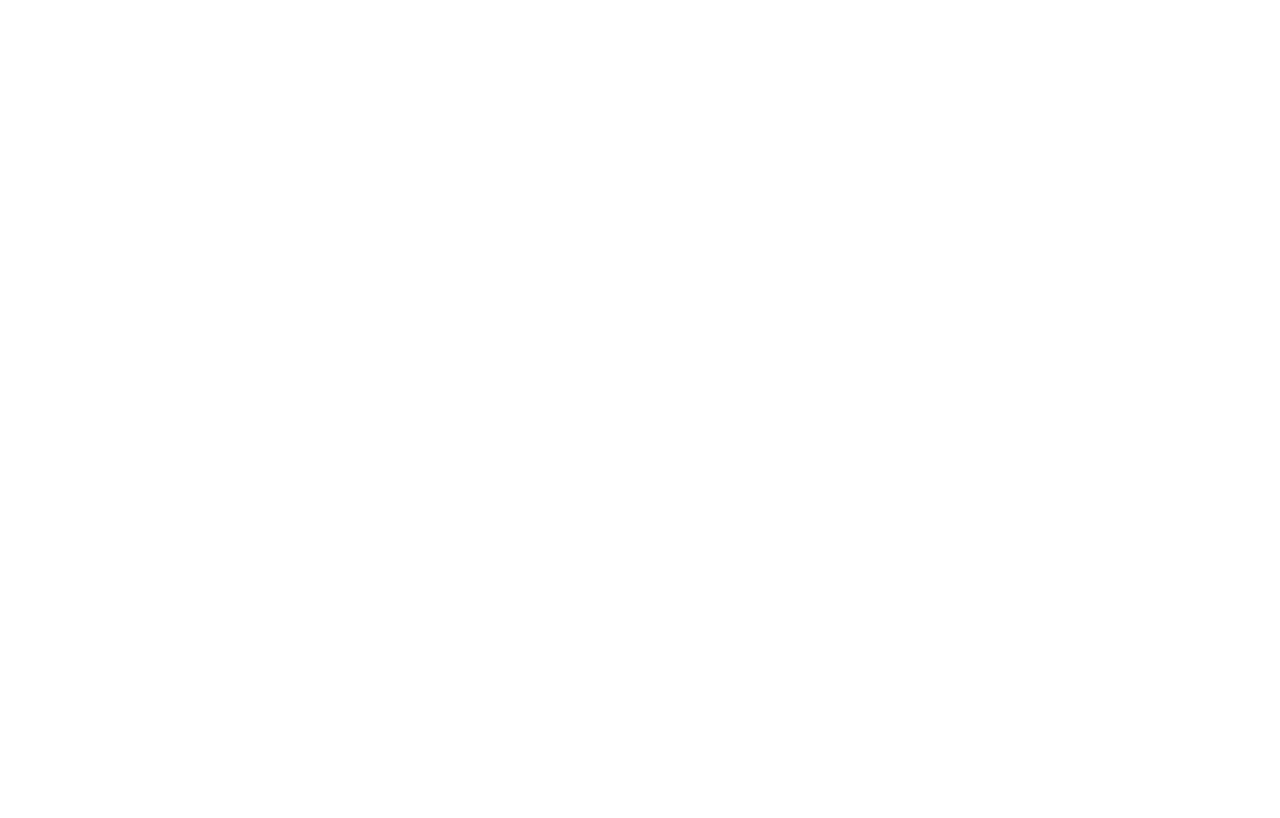
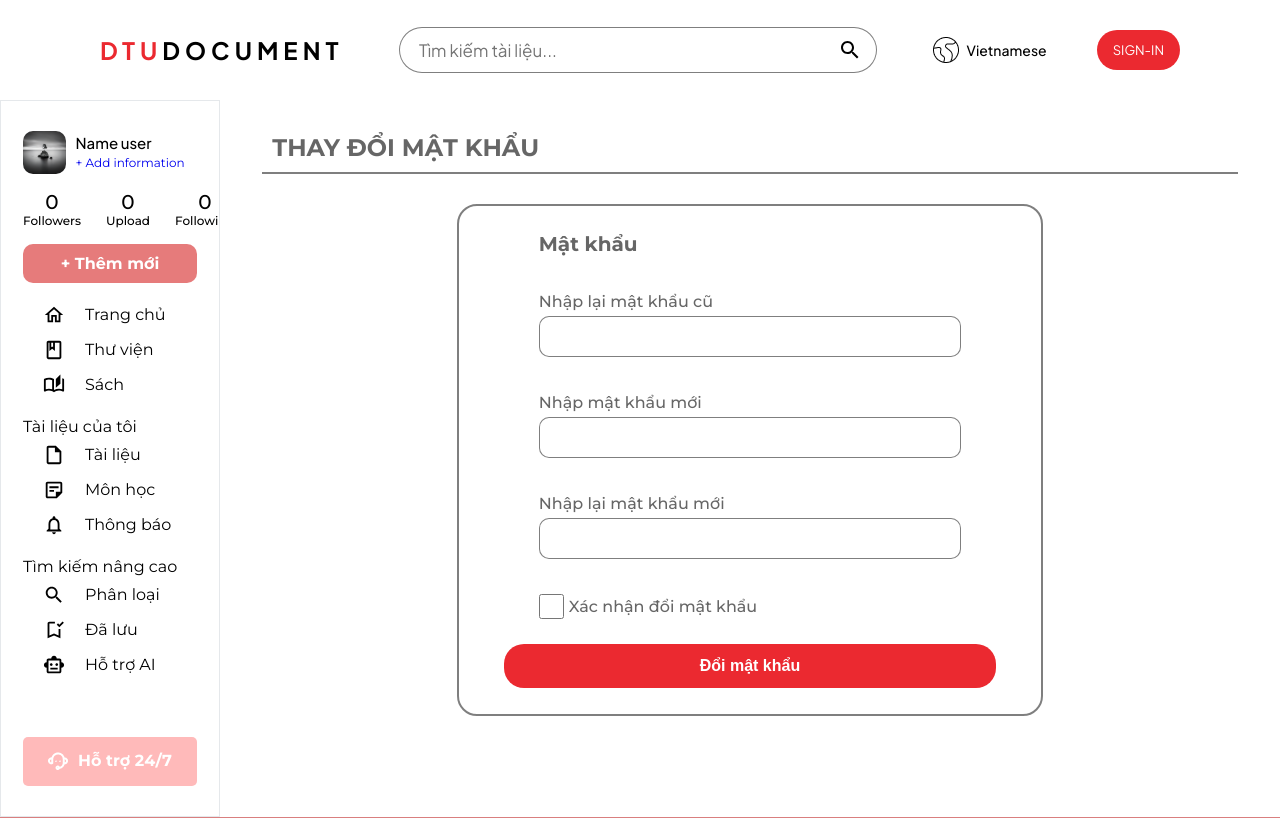
Before and after one commit to khuongdoanngoc/smart-academic-support-system, a React (Vite) app: page /document/changepassword in a window 1280 px wide. Before the commit this address had no page. Shown: the top 818 px of the page. Built offline with nearby package versions, Linux system fonts and the light colour scheme; a web font is replaced by a local one.

Commit message:
push code change password

```diff
--- /dev/null
+++ b/src/pages/ChangePassWord.tsx
@@ -0,0 +1,9 @@
+import { ChangePassWordView } from "../sections/ChangePassWord/view";
+
+export default function ChangePassWord() {
+  return (
+    <>
+      <ChangePassWordView />
+    </>
+  );
+}
--- a/src/pages/index.tsx
+++ b/src/pages/index.tsx
@@ -3,3 +3,4 @@
 export { default as UploadFile } from "./UploadFile";
 export { default as Register } from "./Register";
 export { default as NenPassword } from "./NewPassword";
+export { default as ChangePassWord } from "./ChangePassWord";
--- a/src/routes/section.tsx
+++ b/src/routes/section.tsx
@@ -6,7 +6,7 @@
 import SupportPage from "../pages/Support";
 import Login from "../pages/Login";
 import ForgotPassWord from "../pages/ForgotPassWord";
-import { Register, UploadFile } from "../pages";
+import { ChangePassWord, Register, UploadFile } from "../pages";
 import NewPassword from "../pages/NewPassword";
 
 export default function Router() {
@@ -24,7 +24,6 @@
         { path: "/forgotpass", element: <ForgotPassWord />, index: true },
         { path: "/newpassword", element: <NewPassword />, index: true },
       ],
-
     },
 
     {
@@ -38,6 +37,11 @@
         { path: "/document/directory", element: <DocumentPage /> },
         { path: "/document/support", element: <SupportPage /> },
         { path: "/document/uploadfile", element: <UploadFile />, index: true },
+        {
+          path: "/document/changepassword",
+          element: <ChangePassWord />,
+          index: true,
+        },
       ],
     },
   ]);
--- /dev/null
+++ b/src/sections/ChangePassWord/components/ChangePassWordComponents.module.scss
@@ -0,0 +1,99 @@
+.change-password {
+  width: 100%;
+  margin-top: 23px;
+  & > .change-password-main {
+    width: 92%;
+    margin: 0 auto;
+    & > .password-main-header {
+      & > h3 {
+        font-size: 24px;
+        color: #00000099;
+        line-height: 29px;
+        font-weight: 700;
+        padding: 10px;
+        border-bottom: 2px solid #00000080;
+      }
+    }
+    & > .password-main-body {
+      margin-top: 30px;
+      & > .main-body-list {
+        padding: 26px 45px;
+        width: 60%;
+        margin: 0 auto;
+        border: 2px solid #00000080;
+        border-radius: 20px;
+        & > .body-list-title {
+          width: 86%;
+          margin: 0 auto;
+          color: #00000099;
+          font-size: 20px;
+          line-height: 24px;
+          font-weight: 700;
+          margin-bottom: 36px;
+        }
+        & > .body-list-input {
+          width: 100%;
+          & > div {
+            display: flex;
+            justify-content: space-between;
+            width: 86%;
+            margin: 0 auto;
+            position: relative;
+            & > .error-message {
+              position: absolute;
+              bottom: -20px;
+              font-size: 12px;
+              color: #eb2930;
+              font-weight: 600;
+            }
+            & > div {
+              display: flex;
+              flex-direction: column;
+              width: 100%;
+              & > label {
+                font-size: 16px;
+                color: #00000099;
+                font-weight: 500;
+                line-height: 19px;
+                margin-bottom: 5px;
+              }
+              & > input {
+                width: 100%;
+                border-radius: 10px;
+                padding: 10px 17px;
+                border: 1px solid #00000080;
+                gap: 10px;
+                color: #000;
+                font-size: 16px;
+                font-weight: 500;
+                line-height: 19px;
+                outline: none;
+              }
+            }
+          }
+          & > .list-input-new {
+            margin-top: 36px;
+            margin-bottom: 36px;
+          }
+          & > .list-input-check {
+            margin-top: 35px;
+            margin-bottom: 25px;
+            & > .input-check-item {
+              display: flex;
+              flex-direction: row;
+              align-items: center;
+              & > input {
+                width: 25px;
+                margin-right: 5px;
+                height: 25px;
+              }
+              & > label {
+                margin: 0;
+              }
+            }
+          }
+        }
+      }
+    }
+  }
+}
--- /dev/null
+++ b/src/sections/ChangePassWord/components/ChangePassWordComponents.tsx
@@ -0,0 +1,118 @@
+import { Formik, Form, Field, ErrorMessage } from "formik";
+import { ButtonSubmit } from "../../../components/Button/Button";
+import styles from "./ChangePassWordComponents.module.scss";
+import classNames from "classnames/bind";
+import * as Yup from "yup";
+
+const cx = classNames.bind(styles);
+
+const validationSchema = Yup.object({
+  password: Yup.string().required("Vui lòng nhập mật khẩu"),
+  newpassword: Yup.string()
+    .required("Vui lòng nhập password")
+    .min(8, "Password phải có ít nhất 8 ký tự")
+    .matches(/[A-Z]/, "Password phải chứa ít nhất 1 chữ cái viết hoa")
+    .matches(/[0-9]/, "Password phải chứa ít nhất 1 số")
+    .matches(
+      /[!@#$%^&*(),.?":{}|<>]/,
+      "Password phải chứa ít nhất 1 ký tự đặc biệt"
+    ),
+  confirmPass: Yup.string()
+    .required("Vui lòng nhập lại password")
+    .oneOf([Yup.ref("newpassword")], "Password nhập lại không khớp"),
+});
+
+const ChangePassWordViewComponents = () => {
+  const handleSubmit = (
+    //hàm onclick kiểm tra email,captcha
+    _values: { password: string; newpassword: string; confirmPass: string },
+    {
+      setSubmitting,
+      resetForm,
+    }: // resetForm,
+    { setSubmitting: (isSubmitting: boolean) => void; resetForm: () => void }
+  ) => {
+    alert("Đã thay đổi mật khẩu");
+
+    resetForm();
+    setSubmitting(false); // Đặt lại isSubmitting để nút submit hoạt động lại
+  };
+
+  return (
+    <div className={cx("change-password")}>
+      <Formik
+        initialValues={{ password: "", newpassword: "", confirmPass: "" }}
+        validationSchema={validationSchema}
+        onSubmit={handleSubmit}
+      >
+        {({ isSubmitting }) => (
+          <Form className={cx("change-password-main")}>
+            <div className={cx("password-main-header")}>
+              <h3>THAY ĐỔI MẬT KHẨU</h3>
+            </div>
+            <div className={cx("password-main-body")}>
+              <div className={cx("main-body-list")}>
+                <div className={cx("body-list-title")}>
+                  <h4>Mật khẩu</h4>
+                </div>
+                <div className={cx("body-list-input")}>
+                  <div className={cx("list-input-old")}>
+                    <div className={cx("input-old-item")}>
+                      <label>Nhập lại mật khẩu cũ</label>
+                      <Field type="password" name="password" />
+                    </div>
+                    <ErrorMessage
+                      name="password"
+                      component="div"
+                      className={cx("error-message")}
+                    />
+                  </div>
+                  <div className={cx("list-input-new")}>
+                    <div className={cx("input-new-item")}>
+                      <label>Nhập mật khẩu mới</label>
+                      <Field type="password" name="newpassword" />
+                    </div>
+                    <ErrorMessage
+                      name="newpassword"
+                      component="div"
+                      className={cx("error-message")}
+                    />
+                  </div>
+                  <div className={cx("list-input-re")}>
+                    <div className={cx("input-old-item")}>
+                      <label>Nhập lại mật khẩu mới</label>
+                      <Field type="password" name="confirmPass" />
+                    </div>
+                    <ErrorMessage
+                      name="confirmPass"
+                      component="div"
+                      className={cx("error-message")}
+                    />
+                  </div>
+                  <div className={cx("list-input-check")}>
+                    <div className={cx("input-check-item")}>
+                      <input type="checkbox" />
+                      <label>Xác nhận đổi mật khẩu</label>
+                    </div>
+                  </div>
+                </div>
+                <div className={cx("body-individual-submit")}>
+                  <ButtonSubmit
+                    titleButton="Đổi mật khẩu"
+                    isSubmitting={isSubmitting}
+                    padding={10}
+                    fontsize={16}
+                    borderRadius={20}
+                    // background={"#0A75E6"}
+                  />
+                </div>
+              </div>
+            </div>
+          </Form>
+        )}
+      </Formik>
+    </div>
+  );
+};
+
+export default ChangePassWordViewComponents;
--- /dev/null
+++ b/src/sections/ChangePassWord/components/index.tsx
@@ -0,0 +1 @@
+export { default as ChangePassWordComponents } from "./ChangePassWordComponents";
--- /dev/null
+++ b/src/sections/ChangePassWord/view/ChangePassWordView.tsx
@@ -0,0 +1,11 @@
+import ChangePassWordViewComponents from "../components/ChangePassWordComponents";
+
+const ChangePassWordView = () => {
+  return (
+    <>
+      <ChangePassWordViewComponents />
+    </>
+  );
+};
+
+export default ChangePassWordView;
--- /dev/null
+++ b/src/sections/ChangePassWord/view/index.tsx
@@ -0,0 +1 @@
+export { default as ChangePassWordView } from "./ChangePassWordView";
```
Lines whose indentation alone changed are shown as unchanged.
